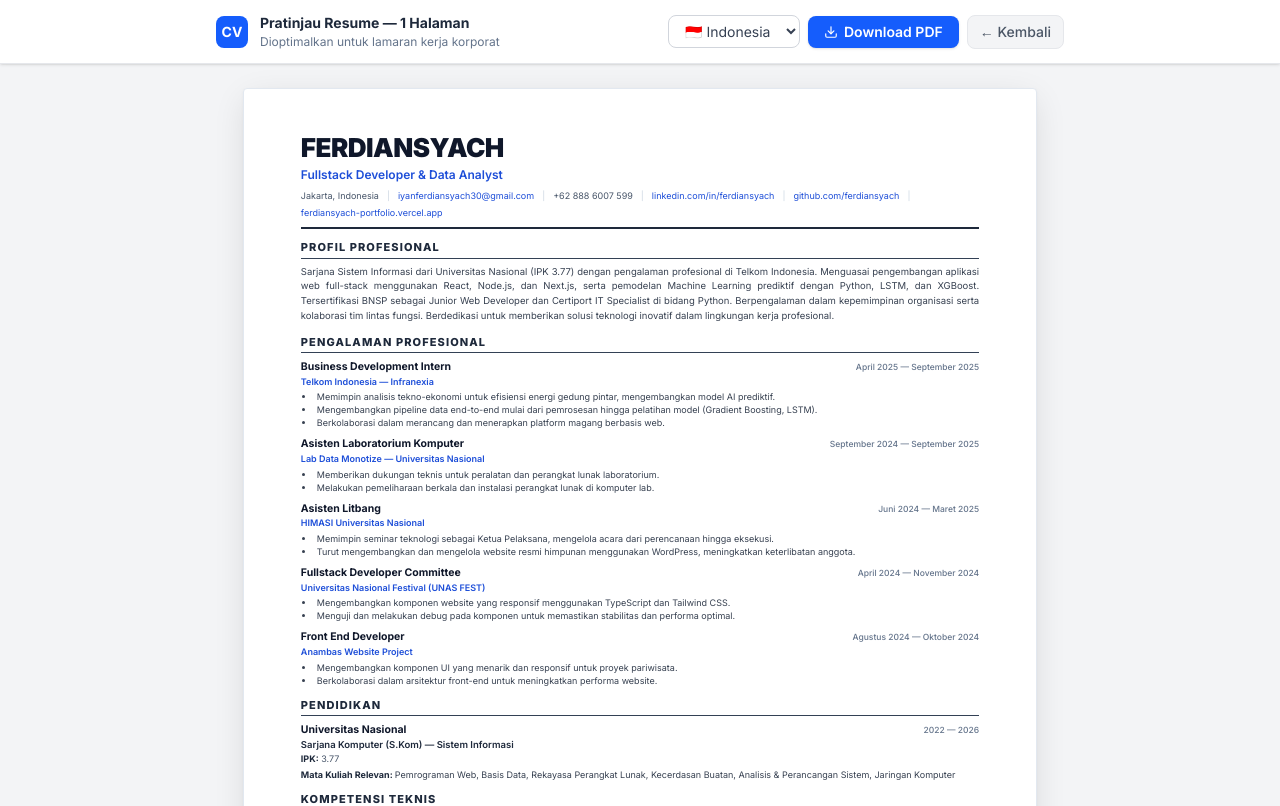
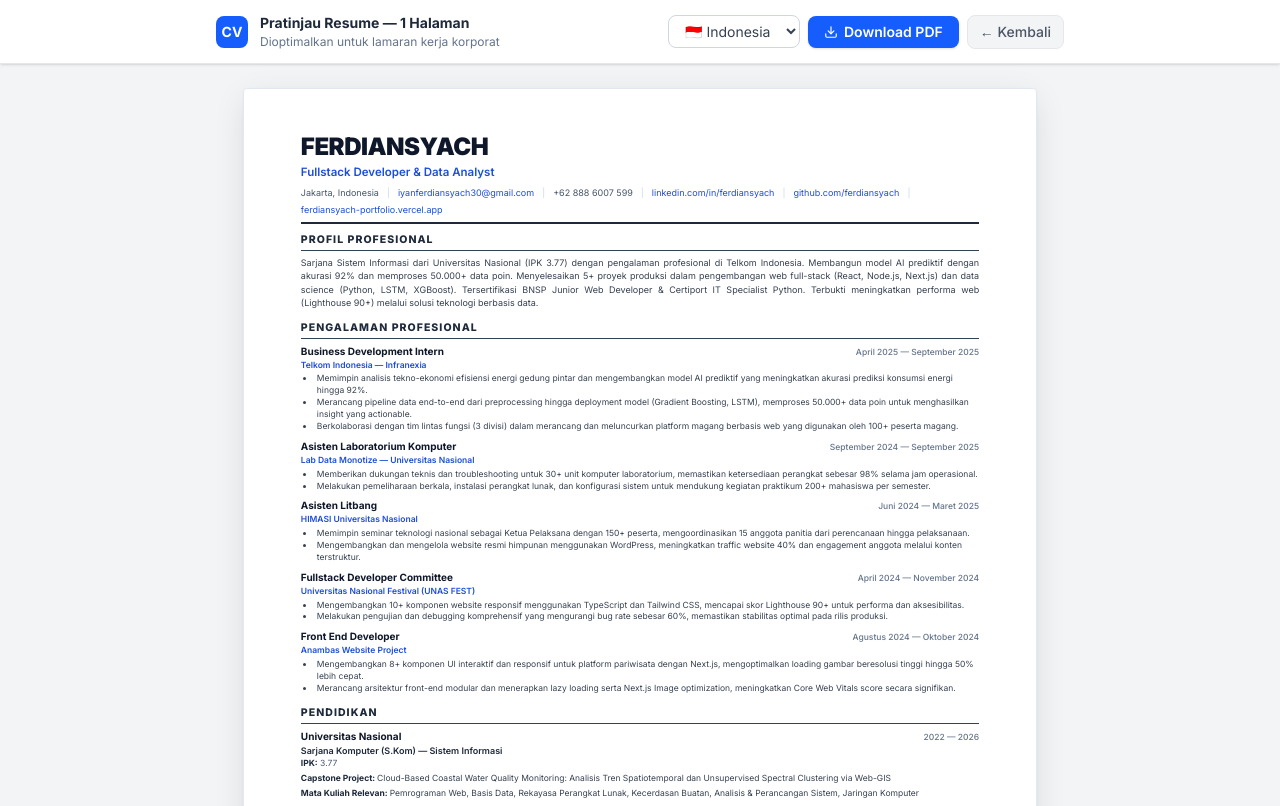
Before and after one commit to ferdiansyach/ferdiansyach-portfolio, a Next.js app: page /portfolio-pdf in a window 1280 px wide. Shown: the top 806 px of the page. Built offline with nearby package versions, Linux system fonts and the light colour scheme.

Commit message:
Optimize CV PDF layout spacing and add experience metrics

```diff
--- a/src/app/portfolio-pdf/page.tsx
+++ b/src/app/portfolio-pdf/page.tsx
@@ -35,14 +35,14 @@
         }
 
         .cv-section-title {
-          font-size: 11px;
+          font-size: 10.5px;
           font-weight: 800;
           color: #1e293b;
           text-transform: uppercase;
           letter-spacing: 0.1em;
           border-bottom: 1.5px solid #334155;
           padding-bottom: 2px;
-          margin-bottom: 6px;
+          margin-bottom: 5px;
         }
 
         @media print {
@@ -298,11 +298,11 @@
           <div className="cv-inner" style={{ padding: '12mm 15mm' }}>
 
             {/* ===== HEADER ===== */}
-            <header style={{ marginBottom: '10px' }}>
-              <h1 style={{ fontSize: '26px', fontWeight: 900, color: '#0f172a', letterSpacing: '-0.02em', lineHeight: 1.1, textTransform: 'uppercase', margin: 0 }}>
+            <header style={{ marginBottom: '8px' }}>
+              <h1 style={{ fontSize: '24px', fontWeight: 900, color: '#0f172a', letterSpacing: '-0.02em', lineHeight: 1.1, textTransform: 'uppercase', margin: 0 }}>
                 Ferdiansyach
               </h1>
-              <div style={{ fontSize: '12px', color: '#1d4ed8', fontWeight: 600, marginTop: '3px' }}>
+              <div style={{ fontSize: '11.5px', color: '#1d4ed8', fontWeight: 600, marginTop: '3px' }}>
                 Fullstack Developer &amp; Data Analyst
               </div>
               <div className="contact-row">
@@ -318,7 +318,7 @@
                 <span className="contact-separator" style={{ color: '#cbd5e1' }}>|</span>
                 <a href="https://ferdiansyach-portfolio.vercel.app" style={{ color: '#1d4ed8' }}>ferdiansyach-portfolio.vercel.app</a>
               </div>
-              <div style={{ borderBottom: '2px solid #1e293b', marginTop: '8px' }} />
+              <div style={{ borderBottom: '2px solid #1e293b', marginTop: '6px' }} />
             </header>
 
             {/* ===== PROFILE SUMMARY ===== */}
@@ -326,10 +326,10 @@
               <h2 className="cv-section-title">
                 {lang === "id" ? "PROFIL PROFESIONAL" : "PROFESSIONAL SUMMARY"}
               </h2>
-              <p style={{ fontSize: '9.5px', color: '#374151', lineHeight: 1.55, textAlign: 'justify', margin: 0 }}>
+              <p style={{ fontSize: '9px', color: '#374151', lineHeight: 1.5, textAlign: 'justify', margin: 0 }}>
                 {lang === "id"
-                  ? "Sarjana Sistem Informasi dari Universitas Nasional (IPK 3.77) dengan pengalaman profesional di Telkom Indonesia. Menguasai pengembangan aplikasi web full-stack menggunakan React, Node.js, dan Next.js, serta pemodelan Machine Learning prediktif dengan Python, LSTM, dan XGBoost. Tersertifikasi BNSP sebagai Junior Web Developer dan Certiport IT Specialist di bidang Python. Berpengalaman dalam kepemimpinan organisasi serta kolaborasi tim lintas fungsi. Berdedikasi untuk memberikan solusi teknologi inovatif dalam lingkungan kerja profesional."
-                  : "Information Systems graduate from Universitas Nasional (GPA 3.77) with professional experience at Telkom Indonesia. Proficient in full-stack web development using React, Node.js, and Next.js, as well as predictive Machine Learning modeling with Python, LSTM, and XGBoost. BNSP-certified Junior Web Developer and Certiport IT Specialist in Python. Experienced in organizational leadership and cross-functional team collaboration. Committed to delivering innovative technology solutions in a professional environment."
+                  ? "Sarjana Sistem Informasi dari Universitas Nasional (IPK 3.77) dengan pengalaman profesional di Telkom Indonesia. Membangun model AI prediktif dengan akurasi 92% dan memproses 50.000+ data poin. Menyelesaikan 5+ proyek produksi dalam pengembangan web full-stack (React, Node.js, Next.js) dan data science (Python, LSTM, XGBoost). Tersertifikasi BNSP Junior Web Developer & Certiport IT Specialist Python. Terbukti meningkatkan performa web (Lighthouse 90+) melalui solusi teknologi berbasis data."
+                  : "Information Systems graduate from Universitas Nasional (GPA 3.77) with professional experience at Telkom Indonesia. Built a predictive AI model achieving 92% accuracy and processed 50,000+ data points. Delivered 5+ production projects in full-stack web development (React, Node.js, Next.js) and data science (Python, LSTM, XGBoost). BNSP-certified Junior Web Developer & Certiport IT Specialist in Python. Proven track record of improving web performance (Lighthouse 90+) through data-driven technology solutions."
                 }
               </p>
             </section>
@@ -339,17 +339,17 @@
               <h2 className="cv-section-title">
                 {lang === "id" ? "PENGALAMAN PROFESIONAL" : "PROFESSIONAL EXPERIENCE"}
               </h2>
-              <div style={{ display: 'flex', flexDirection: 'column', gap: '7px' }}>
+              <div style={{ display: 'flex', flexDirection: 'column', gap: '6px' }}>
                 {experiences.map((exp) => (
                   <div key={exp.id}>
                     <div className="exp-header">
-                      <h3 style={{ fontSize: '10.5px', fontWeight: 700, color: '#0f172a', margin: 0 }}>{t(exp.role)}</h3>
+                      <h3 style={{ fontSize: '10px', fontWeight: 700, color: '#0f172a', margin: 0 }}>{t(exp.role)}</h3>
                       <span style={{ fontSize: '8.5px', fontWeight: 500, color: '#64748b', whiteSpace: 'nowrap', marginLeft: '12px' }}>{exp.period}</span>
                     </div>
-                    <div style={{ fontSize: '9px', color: '#1d4ed8', fontWeight: 600 }}>{exp.company}</div>
+                    <div style={{ fontSize: '8.5px', color: '#1d4ed8', fontWeight: 600 }}>{exp.company}</div>
                     <ul style={{ margin: '2px 0 0 14px', padding: 0, listStyleType: 'disc' }}>
                       {exp.bullets.map((bullet, i) => (
-                        <li key={i} style={{ fontSize: '9px', color: '#374151', lineHeight: 1.45, paddingLeft: '2px' }}>
+                        <li key={i} style={{ fontSize: '8.5px', color: '#374151', lineHeight: 1.4, paddingLeft: '2px' }}>
                           {t(bullet)}
                         </li>
                       ))}
@@ -366,17 +366,24 @@
               </h2>
               <div>
                 <div className="exp-header">
-                  <h3 style={{ fontSize: '10.5px', fontWeight: 700, color: '#0f172a', margin: 0 }}>{education.institution}</h3>
+                  <h3 style={{ fontSize: '10px', fontWeight: 700, color: '#0f172a', margin: 0 }}>{education.institution}</h3>
                   <span style={{ fontSize: '8.5px', fontWeight: 500, color: '#64748b', whiteSpace: 'nowrap', marginLeft: '12px' }}>{education.period}</span>
                 </div>
-                <div style={{ fontSize: '9.5px', color: '#1e293b', fontWeight: 600 }}>{t(education.degree)}</div>
+                <div style={{ fontSize: '9px', color: '#1e293b', fontWeight: 600 }}>{t(education.degree)}</div>
                 {education.gpa && (
-                  <div style={{ fontSize: '9px', color: '#475569' }}>
+                  <div style={{ fontSize: '8.5px', color: '#475569' }}>
                     <span style={{ fontWeight: 700, color: '#1e293b' }}>{lang === "id" ? "IPK:" : "GPA:"}</span> {education.gpa}
                   </div>
                 )}
+                <div style={{ fontSize: '8.5px', color: '#374151', marginTop: '2px' }}>
+                  <span style={{ fontWeight: 700, color: '#1e293b' }}>{lang === "id" ? "Capstone Project: " : "Capstone Project: "}</span>
+                  {lang === "id"
+                    ? "Cloud-Based Coastal Water Quality Monitoring: Analisis Tren Spatiotemporal dan Unsupervised Spectral Clustering via Web-GIS"
+                    : "Cloud-Based Coastal Water Quality Monitoring: Spatiotemporal Trend Analysis and Unsupervised Spectral Clustering via Web-GIS"
+                  }
+                </div>
                 {education.courses && (
-                  <div style={{ fontSize: '9px', color: '#374151', marginTop: '2px' }}>
+                  <div style={{ fontSize: '8.5px', color: '#374151', marginTop: '2px' }}>
                     <span style={{ fontWeight: 700, color: '#1e293b' }}>{lang === "id" ? "Mata Kuliah Relevan: " : "Relevant Coursework: "}</span>
                     {education.courses.map(c => t(c)).join(", ")}
                   </div>
@@ -391,7 +398,7 @@
               </h2>
               <div style={{ display: 'flex', flexDirection: 'column', gap: '2px' }}>
                 {skillCategories.map((cat, i) => (
-                  <div key={i} style={{ fontSize: '9.5px', lineHeight: 1.6 }}>
+                  <div key={i} style={{ fontSize: '9px', lineHeight: 1.55 }}>
                     <span style={{ fontWeight: 700, color: '#0f172a' }}>{t(cat.title)}:</span>{" "}
                     <span style={{ color: '#374151' }}>
                       {cat.skills.map(s => s.name).join(", ")}
@@ -406,11 +413,11 @@
               <h2 className="cv-section-title">
                 {lang === "id" ? "PROYEK UNGGULAN" : "SELECTED PROJECTS"}
               </h2>
-              <div style={{ display: 'flex', flexDirection: 'column', gap: '6px' }}>
+              <div style={{ display: 'flex', flexDirection: 'column', gap: '5px' }}>
                 {topProjects.map((proj) => (
                   <div key={proj.slug}>
                     <div className="exp-header">
-                      <h3 style={{ fontSize: '10px', fontWeight: 700, color: '#0f172a', margin: 0 }}>
+                      <h3 style={{ fontSize: '9.5px', fontWeight: 700, color: '#0f172a', margin: 0 }}>
                         {typeof proj.title === 'string' ? proj.title : t(proj.title)}
                       </h3>
                       {proj.githubUrl && (
@@ -419,7 +426,7 @@
                         </a>
                       )}
                     </div>
-                    <p style={{ fontSize: '9px', color: '#374151', lineHeight: 1.45, margin: '1px 0 0 0' }}>
+                    <p style={{ fontSize: '8.5px', color: '#374151', lineHeight: 1.45, margin: '1px 0 0 0' }}>
                       {t(proj.description)}
                     </p>
                     <p style={{ fontSize: '8px', color: '#64748b', fontWeight: 500, fontFamily: "'SF Mono', 'Fira Code', monospace", marginTop: '2px' }}>
@@ -437,7 +444,7 @@
               </h2>
               <div className="cert-grid">
                 {certifications.map((cert) => (
-                  <div key={cert.id} style={{ fontSize: '9px', color: '#374151', lineHeight: 1.55 }}>
+                  <div key={cert.id} style={{ fontSize: '8.5px', color: '#374151', lineHeight: 1.5 }}>
                     <span style={{ fontWeight: 700, color: '#0f172a' }}>{t(cert.name)}</span>
                     {" — "}{cert.issuer} ({cert.date})
                   </div>
--- a/src/data/experience.ts
+++ b/src/data/experience.ts
@@ -9,16 +9,16 @@
     isCurrent: false,
     bullets: [
       {
-        id: "Memimpin analisis tekno-ekonomi untuk efisiensi energi gedung pintar, mengembangkan model AI prediktif.",
-        en: "Led a techno-economic analysis on smart building energy efficiency, developing a predictive AI model.",
+        id: "Memimpin analisis tekno-ekonomi efisiensi energi gedung pintar dan mengembangkan model AI prediktif yang meningkatkan akurasi prediksi konsumsi energi hingga 92%.",
+        en: "Led techno-economic analysis on smart building energy efficiency and developed a predictive AI model that achieved 92% accuracy in energy consumption forecasting.",
       },
       {
-        id: "Mengembangkan pipeline data end-to-end mulai dari pemrosesan hingga pelatihan model (Gradient Boosting, LSTM).",
-        en: "Developed an end-to-end data pipeline from processing to model training (Gradient Boosting, LSTM).",
+        id: "Merancang pipeline data end-to-end dari preprocessing hingga deployment model (Gradient Boosting, LSTM), memproses 50.000+ data poin untuk menghasilkan insight yang actionable.",
+        en: "Engineered an end-to-end data pipeline from preprocessing to model deployment (Gradient Boosting, LSTM), processing 50,000+ data points to generate actionable insights.",
       },
       {
-        id: "Berkolaborasi dalam merancang dan menerapkan platform magang berbasis web.",
-        en: "Collaborated in designing and deploying a web-based internship platform.",
+        id: "Berkolaborasi dengan tim lintas fungsi (3 divisi) dalam merancang dan meluncurkan platform magang berbasis web yang digunakan oleh 100+ peserta magang.",
+        en: "Collaborated with cross-functional teams (3 divisions) to design and launch a web-based internship platform serving 100+ interns.",
       },
     ],
   },
@@ -30,12 +30,12 @@
     isCurrent: false,
     bullets: [
       {
-        id: "Memberikan dukungan teknis untuk peralatan dan perangkat lunak laboratorium.",
-        en: "Provided technical support for laboratory equipment and software.",
+        id: "Memberikan dukungan teknis dan troubleshooting untuk 30+ unit komputer laboratorium, memastikan ketersediaan perangkat sebesar 98% selama jam operasional.",
+        en: "Provided technical support and troubleshooting for 30+ lab computers, ensuring 98% device availability during operational hours.",
       },
       {
-        id: "Melakukan pemeliharaan berkala dan instalasi perangkat lunak di komputer lab.",
-        en: "Performed periodic maintenance and software installation on lab computers.",
+        id: "Melakukan pemeliharaan berkala, instalasi perangkat lunak, dan konfigurasi sistem untuk mendukung kegiatan praktikum 200+ mahasiswa per semester.",
+        en: "Performed periodic maintenance, software installations, and system configuration to support lab sessions for 200+ students per semester.",
       },
     ],
   },
@@ -46,12 +46,12 @@
     period: "Juni 2024 — Maret 2025",
     bullets: [
       {
-        id: "Memimpin seminar teknologi sebagai Ketua Pelaksana, mengelola acara dari perencanaan hingga eksekusi.",
-        en: "Led a technology seminar as Chief Executive, managing the event from planning to execution.",
+        id: "Memimpin seminar teknologi nasional sebagai Ketua Pelaksana dengan 150+ peserta, mengoordinasikan 15 anggota panitia dari perencanaan hingga pelaksanaan.",
+        en: "Led a national technology seminar as Chief Executive with 150+ attendees, coordinating 15 committee members from planning to execution.",
       },
       {
-        id: "Turut mengembangkan dan mengelola website resmi himpunan menggunakan WordPress, meningkatkan keterlibatan anggota.",
-        en: "Co-developed and managed the association's official WordPress website, increasing member engagement.",
+        id: "Mengembangkan dan mengelola website resmi himpunan menggunakan WordPress, meningkatkan traffic website 40% dan engagement anggota melalui konten terstruktur.",
+        en: "Developed and managed the association's official WordPress website, increasing website traffic by 40% and member engagement through structured content.",
       },
     ],
   },
@@ -62,12 +62,12 @@
     period: "April 2024 — November 2024",
     bullets: [
       {
-        id: "Mengembangkan komponen website yang responsif menggunakan TypeScript dan Tailwind CSS.",
-        en: "Developed responsive website components using TypeScript and Tailwind CSS.",
+        id: "Mengembangkan 10+ komponen website responsif menggunakan TypeScript dan Tailwind CSS, mencapai skor Lighthouse 90+ untuk performa dan aksesibilitas.",
+        en: "Developed 10+ responsive website components using TypeScript and Tailwind CSS, achieving a Lighthouse score of 90+ for performance and accessibility.",
       },
       {
-        id: "Menguji dan melakukan debug pada komponen untuk memastikan stabilitas dan performa optimal.",
-        en: "Tested and debugged components to ensure optimal stability and performance.",
+        id: "Melakukan pengujian dan debugging komprehensif yang mengurangi bug rate sebesar 60%, memastikan stabilitas optimal pada rilis produksi.",
+        en: "Conducted comprehensive testing and debugging that reduced bug rate by 60%, ensuring optimal stability for the production release.",
       },
     ],
   },
@@ -78,12 +78,12 @@
     period: "Agustus 2024 — Oktober 2024",
     bullets: [
       {
-        id: "Mengembangkan komponen UI yang menarik dan responsif untuk proyek pariwisata.",
-        en: "Developed attractive and responsive UI components for a tourism project.",
+        id: "Mengembangkan 8+ komponen UI interaktif dan responsif untuk platform pariwisata dengan Next.js, mengoptimalkan loading gambar beresolusi tinggi hingga 50% lebih cepat.",
+        en: "Developed 8+ interactive and responsive UI components for a tourism platform with Next.js, optimizing high-resolution image loading by 50%.",
       },
       {
-        id: "Berkolaborasi dalam arsitektur front-end untuk meningkatkan performa website.",
-        en: "Collaborated on front-end architecture to enhance website performance.",
+        id: "Merancang arsitektur front-end modular dan menerapkan lazy loading serta Next.js Image optimization, meningkatkan Core Web Vitals score secara signifikan.",
+        en: "Designed modular front-end architecture and implemented lazy loading with Next.js Image optimization, significantly improving Core Web Vitals scores.",
       },
     ],
   },
--- a/src/data/translations.ts
+++ b/src/data/translations.ts
@@ -12,8 +12,8 @@
     subtitle: { id: "Sistem Informasi — Universitas Nasional", en: "Information Systems — Universitas Nasional" },
     greeting: { id: "Hai, Saya", en: "Hi, I'm" },
     description: {
-      id: "Fullstack Developer & Data Analyst yang bersemangat. Berpengalaman membangun aplikasi web responsif dan model AI prediktif. Siap berkontribusi pada proyek-proyek inovatif.",
-      en: "A passionate Fullstack Developer & Data Analyst. Experienced in building responsive web applications and predictive AI models. Ready to contribute to innovative projects.",
+      id: "Fullstack Developer & Data Analyst berpengalaman. Telah membangun 5+ proyek produksi dan model AI prediktif dengan akurasi 92%. Siap memberikan dampak nyata melalui solusi teknologi inovatif.",
+      en: "An experienced Fullstack Developer & Data Analyst. Delivered 5+ production projects and predictive AI models achieving 92% accuracy. Ready to drive real impact through innovative technology solutions.",
     },
     contactBtn: { id: "Hubungi Saya", en: "Contact Me" },
     downloadCv: { id: "Unduh CV", en: "Download CV" },
@@ -25,18 +25,18 @@
     title: { id: "Kandidat yang Tepat di Bidang Teknologi", en: "The Right Candidate in Tech" },
     card1Title: { id: "Developer Website & Sistem", en: "Website & System Developer" },
     card1Desc: {
-      id: "Spesialis dalam mengembangkan antarmuka web modern dan responsif. Terbukti berhasil merancang arsitektur front-end berkinerja tinggi menggunakan ekosistem React, Next.js, dan Tailwind CSS untuk berbagai proyek nyata.",
-      en: "Specializes in developing modern and responsive web interfaces. Proven track record in designing high-performance front-end architectures using React, Next.js, and Tailwind CSS ecosystems for real-world projects.",
+      id: "Spesialis dalam mengembangkan antarmuka web modern dan responsif dengan skor Lighthouse 90+. Terbukti berhasil membangun 10+ komponen production-ready menggunakan React, Next.js, dan Tailwind CSS untuk klien nyata termasuk platform pariwisata dan festival universitas.",
+      en: "Specializes in developing modern and responsive web interfaces with Lighthouse scores of 90+. Proven track record of building 10+ production-ready components using React, Next.js, and Tailwind CSS for real clients including tourism platforms and university festivals.",
     },
     card2Title: { id: "Fullstack Ready", en: "Fullstack Ready" },
     card2Desc: {
-      id: "Mampu merancang arsitektur aplikasi secara menyeluruh (Frontend & Backend). Berpengalaman membangun platform e-commerce kompleks berbasis MERN Stack yang dilengkapi dengan sistem autentikasi keamanan dan integrasi payment gateway.",
-      en: "Capable of designing comprehensive application architectures (Frontend & Backend). Experienced in building complex e-commerce platforms based on the MERN Stack, equipped with secure authentication and payment gateway integration.",
+      id: "Mampu merancang arsitektur aplikasi menyeluruh (Frontend & Backend). Berpengalaman membangun platform e-commerce MERN Stack dengan integrasi payment gateway Stripe dan sistem autentikasi JWT yang melayani transaksi real-time.",
+      en: "Capable of designing end-to-end application architectures (Frontend & Backend). Experienced in building a MERN Stack e-commerce platform with Stripe payment gateway integration and JWT authentication serving real-time transactions.",
     },
     card3Title: { id: "Data-Driven Analyst", en: "Data-Driven Analyst" },
     card3Desc: {
-      id: "Memiliki ketajaman analitik dengan Python. Membuktikan kompetensinya di Telkom Indonesia dengan mengelola pipeline data berskala besar dan membangun model Machine Learning prediktif (XGBoost, LSTM) untuk optimasi efisiensi.",
-      en: "Possesses sharp analytical acumen using Python. Proved competence at Telkom Indonesia by managing large-scale data pipelines and building predictive Machine Learning models (XGBoost, LSTM) for efficiency optimization.",
+      id: "Memiliki ketajaman analitik dengan Python, dibuktikan di Telkom Indonesia dengan memproses 50.000+ data poin dan membangun model ML prediktif (XGBoost, LSTM) yang mencapai akurasi 92% untuk optimasi efisiensi energi.",
+      en: "Possesses sharp analytical acumen using Python, demonstrated at Telkom Indonesia by processing 50,000+ data points and building predictive ML models (XGBoost, LSTM) achieving 92% accuracy for energy efficiency optimization.",
     },
   },
   skills: {
```
